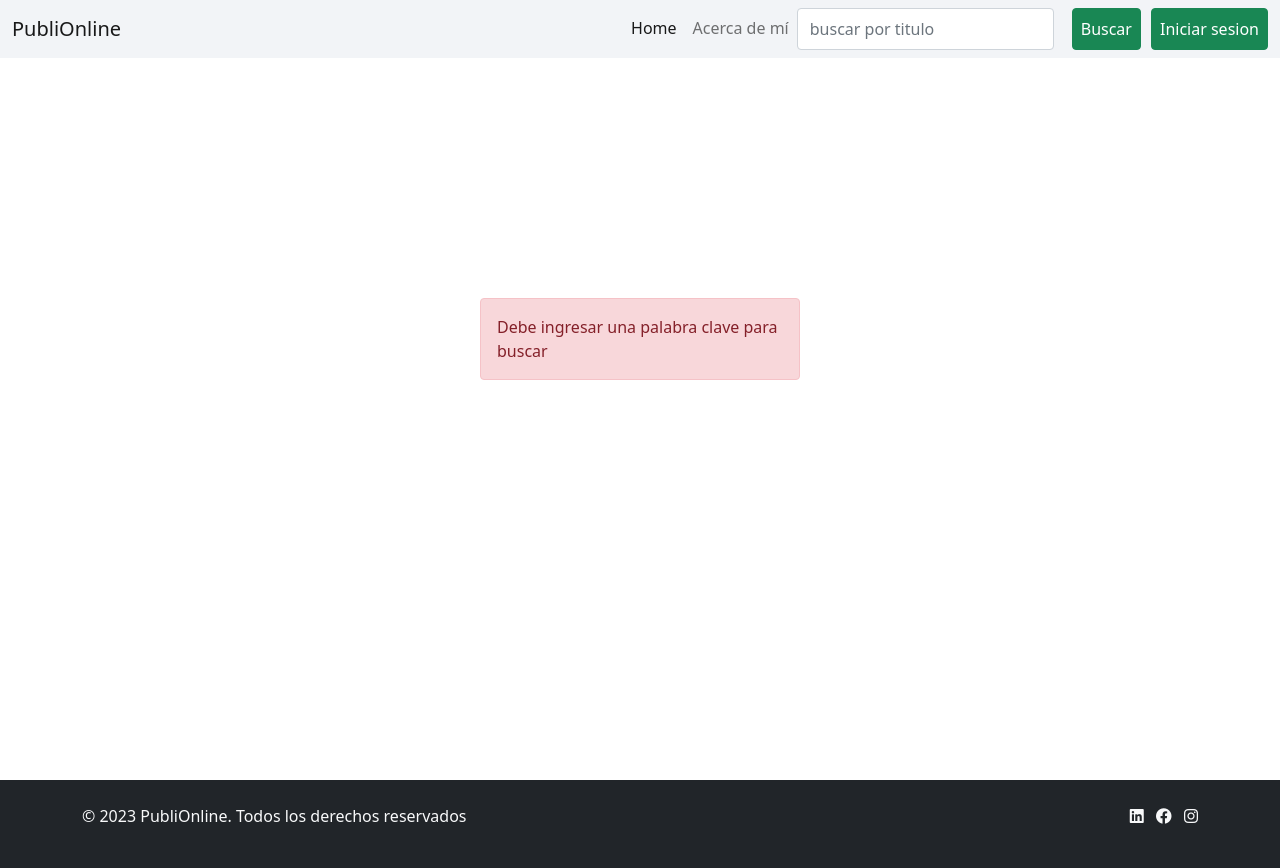
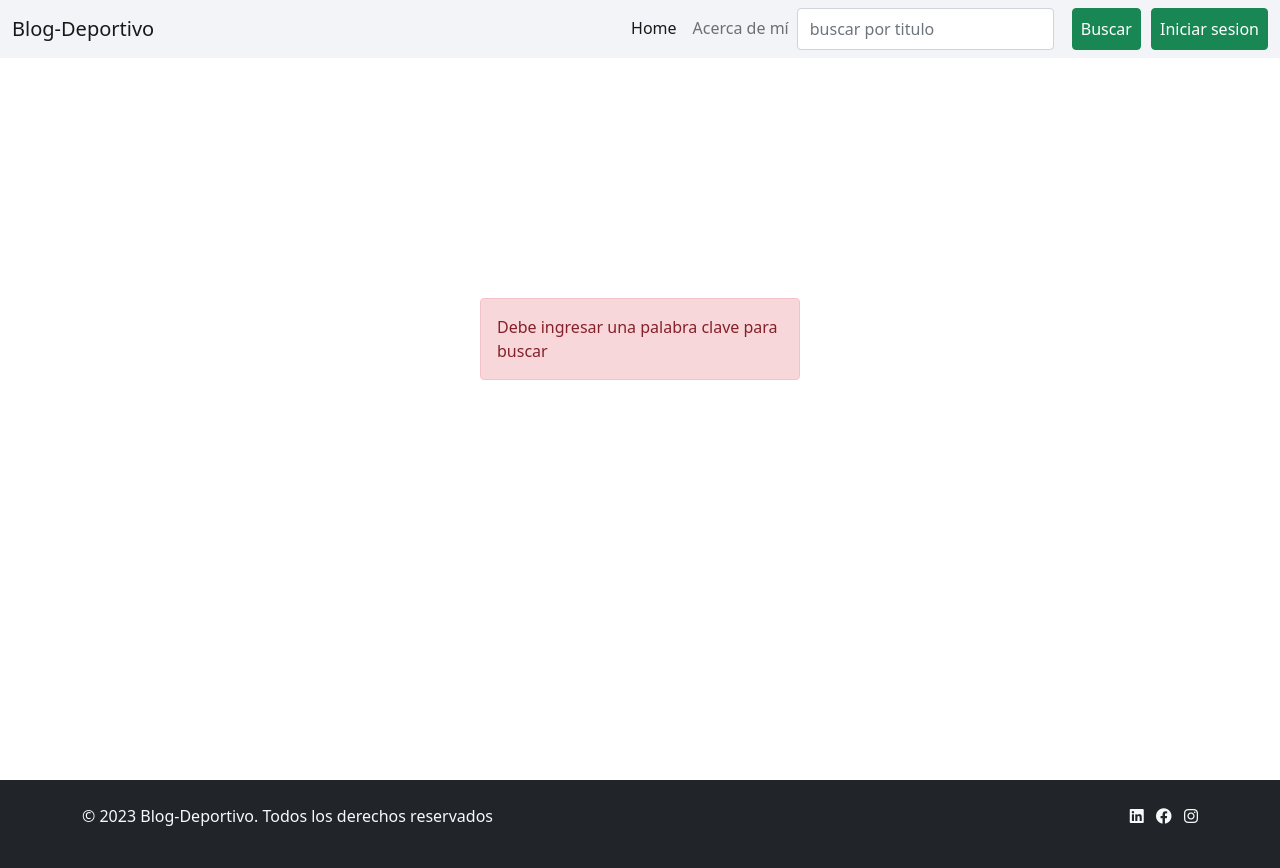
Before and after one commit to MaximilianoLizarraga/blog-deportivo-lizarraga, a Django app: page /buscar/titulo/ in a window 1280 px wide. Run offline with Django 4.2, Linux system fonts and the light colour scheme.

```diff
--- a/publicaciones/templates/publicaciones/base.html
+++ b/publicaciones/templates/publicaciones/base.html
@@ -9,12 +9,12 @@
     <link rel="stylesheet" href="https://cdnjs.cloudflare.com/ajax/libs/font-awesome/6.4.0/css/all.min.css" integrity="sha512-iecdLmaskl7CVkqkXNQ/ZH/XLlvWZOJyj7Yy7tcenmpD1ypASozpmT/E0iPtmFIB46ZmdtAc9eNBvH0H/ZpiBw==" crossorigin="anonymous" referrerpolicy="no-referrer" />
     <link href="https://cdn.jsdelivr.net/npm/bootstrap@5.0.2/dist/css/bootstrap.min.css" rel="stylesheet" integrity="sha384-EVSTQN3/azprG1Anm3QDgpJLIm9Nao0Yz1ztcQTwFspd3yD65VohhpuuCOmLASjC" crossorigin="anonymous">
     <link rel="stylesheet" type="text/css" href="{% static 'publicaciones/css/estilo.css' %}">
-    <title>PubliOnline</title>
+    <title>Blog-Deportivo</title>
 </head>
 <body>
     <nav class="navbar navbar-expand-lg navbar-light bg-custom">
         <div class="container-fluid">
-            <a class="navbar-brand titulo-principal" href="{% url 'pages:lista_publicaciones' %}">PubliOnline</a>
+            <a class="navbar-brand titulo-principal" href="{% url 'pages:lista_publicaciones' %}">Blog-Deportivo</a>
             <button class="navbar-toggler" type="button" data-bs-toggle="collapse" data-bs-target="#navbarSupportedContent"
                 aria-controls="navbarSupportedContent" aria-expanded="false" aria-label="Toggle navigation">
                 <span class="navbar-toggler-icon"></span>
@@ -75,7 +75,7 @@
         <div class="container">
             <div class="row">
                 <div class="col-lg-6">
-                    <p>&copy; 2023 PubliOnline. Todos los derechos reservados</p>
+                    <p>&copy; 2023 Blog-Deportivo. Todos los derechos reservados</p>
                 </div>
                 <div class="col-lg-6">
                     <ul class="list-inline text-lg-end">
```
Also changed, not shown: db.sqlite3.
